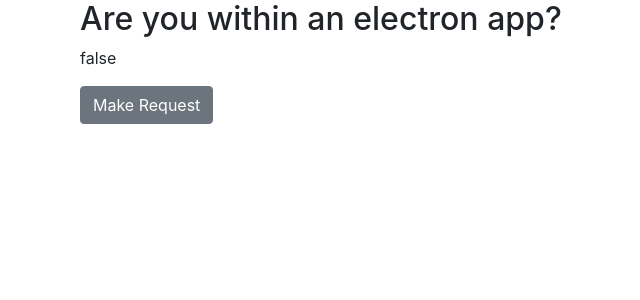
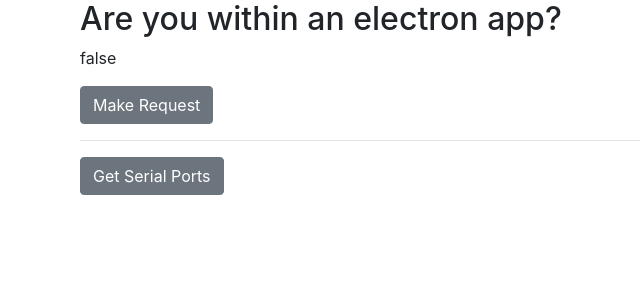
Before and after one commit to GE-MDS-FNM-V2/react-ui, a React (Create React App) app: page / in a window 1280 px wide. Shown: the top 300 px of the page, without its empty margins (5-645 px from the left). Built offline with nearby package versions, Linux system fonts and the light colour scheme.

Commit message:
refactored redux to be the way its supposed to be and added serial comm

```diff
--- a/src/components/home.js
+++ b/src/components/home.js
@@ -1,33 +1,49 @@
 import React from 'react';
 import { Button, Container, Row, Col } from 'reactstrap';
-import { fetchResult } from '../store/actions';
 
-export default ({ dispatch, result, fetchingResult, error, inElectron }) => {
+export default ({ inElectron, fetchMockApi, fetchSerial, mockApi, serial }) => {
   return (
     <Container>
       <Row>
         <Col xs={12}>
           <h2>Are you within an electron app?</h2>{' '}
           <p>{JSON.stringify(inElectron)}</p>
-          {result && (
+          {mockApi.result && (
             <React.Fragment>
-              <h2>Result</h2> <p>{JSON.stringify(result, null, 4)}</p>
+              <h2>Result</h2> <p>{JSON.stringify(mockApi.result, null, 4)}</p>
             </React.Fragment>
           )}
-          {fetchingResult && <h2>Is Fetching</h2>}
-          {error && (
+          {mockApi.isFetching && <h2>Is Fetching Mock API</h2>}
+          {mockApi.error && (
             <React.Fragment>
-              <h2>Error</h2> <p>{JSON.stringify(error, null, 4)}</p>
+              <h2>Error</h2> <p>{JSON.stringify(mockApi.error, null, 4)}</p>
             </React.Fragment>
           )}
           <Button
             onClick={() => {
-              console.log(dispatch);
-              console.log('hello world');
-              dispatch(fetchResult());
+              fetchMockApi();
             }}
           >
             Make Request
+          </Button>
+          <hr />
+          {serial.result && (
+            <React.Fragment>
+              <h2>Result</h2> <p>{JSON.stringify(serial.result, null, 4)}</p>
+            </React.Fragment>
+          )}
+          {serial.isFetching && <h2>Is Fetching Serial Port</h2>}
+          {serial.error && (
+            <React.Fragment>
+              <h2>Error</h2> <p>{JSON.stringify(serial.error, null, 4)}</p>
+            </React.Fragment>
+          )}
+          <Button
+            onClick={() => {
+              fetchSerial();
+            }}
+          >
+            Get Serial Ports
           </Button>
         </Col>
       </Row>
--- a/src/containers/home.js
+++ b/src/containers/home.js
@@ -1,15 +1,27 @@
 import { connect } from 'react-redux';
 import Home from '../components/home';
+import { fetchMockApi } from '../store/actions/mockApi';
+import { fetchSerial } from '../store/actions/serial';
+
+const mapDispatchToProps = dispatch => {
+  return {
+    // dispatching actions returned by action creators
+    fetchMockApi: () => dispatch(fetchMockApi()),
+    fetchSerial: () => dispatch(fetchSerial())
+  };
+};
 
 const mapStateToProps = state => {
   return {
-    result: state.result,
-    fetchingResult: state.fetchingResult,
-    error: state.error,
+    mockApi: state.mockApi,
+    serial: state.serial,
     inElectron: state.inElectron
   };
 };
 
-const MainContainer = connect(mapStateToProps)(Home);
+const MainContainer = connect(
+  mapStateToProps,
+  mapDispatchToProps
+)(Home);
 
 export default MainContainer;
--- a/src/store/actions/index.js
+++ b/src/store/actions/index.js
@@ -1,25 +1,4 @@
-import { mockRequest } from '../../api';
+import * as mockApi from './mockApi';
+import * as serial from './serial';
 
-export const FETCH_RESULT = 'FETCH_RESULT';
-export const FETCH_RESULT_SUCCESS = 'FETCH_RESULT_SUCCESS';
-export const FETCH_RESULT_FAILURE = 'FETCH_RESULT_FAILURE';
-
-export const fetchResult = () => {
-  return (dispatch, getState) => {
-    dispatch({ type: FETCH_RESULT });
-
-    mockRequest()
-      .then(result => {
-        dispatch({
-          type: FETCH_RESULT_SUCCESS,
-          payload: result.data
-        });
-      })
-      .catch(e => {
-        dispatch({
-          type: FETCH_RESULT_FAILURE,
-          payload: e
-        });
-      });
-  };
-};
+export { mockApi, serial };
--- /dev/null
+++ b/src/store/actions/mockApi/index.js
@@ -0,0 +1,25 @@
+import { mockRequest } from '../../../api';
+
+export const FETCH_MOCK_API = 'FETCH_MOCK_API';
+export const FETCH_MOCK_API_SUCCESS = 'FETCH_MOCK_API_SUCCESS';
+export const FETCH_MOCK_API_FAILURE = 'FETCH_MOCK_API_FAILURE';
+
+export const fetchMockApi = () => {
+  return (dispatch, getState) => {
+    dispatch({ type: FETCH_MOCK_API });
+
+    mockRequest()
+      .then(result => {
+        dispatch({
+          type: FETCH_MOCK_API_SUCCESS,
+          payload: result.data
+        });
+      })
+      .catch(e => {
+        dispatch({
+          type: FETCH_MOCK_API_FAILURE,
+          payload: e
+        });
+      });
+  };
+};
--- /dev/null
+++ b/src/store/actions/serial/index.js
@@ -0,0 +1,26 @@
+import axios from 'axios';
+
+export const FETCH_SERIAL = 'FETCH_SERIAL';
+export const FETCH_SERIAL_SUCCESS = 'FETCH_SERIAL_SUCCESS';
+export const FETCH_SERIAL_FAILURE = 'FETCH_SERIAL_FAILURE';
+
+export const fetchSerial = () => {
+  return (dispatch, getState) => {
+    dispatch({ type: FETCH_SERIAL });
+
+    axios
+      .get('http://localhost:3001/serialInfo')
+      .then(result => {
+        dispatch({
+          type: FETCH_SERIAL_SUCCESS,
+          payload: result.data
+        });
+      })
+      .catch(e => {
+        dispatch({
+          type: FETCH_SERIAL_FAILURE,
+          payload: e
+        });
+      });
+  };
+};
--- a/src/store/initialState.js
+++ /dev/null
@@ -1,8 +0,0 @@
-const currentUrl = new URL(window.location.href);
-
-export default {
-  result: null,
-  fetchingResult: false,
-  error: null,
-  inElectron: currentUrl.searchParams.has('inElectron')
-};
--- /dev/null
+++ b/src/store/reducers/inElectron/index.js
@@ -0,0 +1,3 @@
+const currentUrl = new URL(window.location.href);
+
+export default (state, action) => currentUrl.searchParams.has('inElectron');
--- a/src/store/reducers/index.js
+++ b/src/store/reducers/index.js
@@ -1,34 +1,10 @@
-import {
-  FETCH_RESULT,
-  FETCH_RESULT_SUCCESS,
-  FETCH_RESULT_FAILURE
-} from '../actions';
-import initialState from '../initialState';
+import { combineReducers } from 'redux';
+import mockApi from './mockApi';
+import serial from './serial';
+import inElectron from './inElectron';
 
-export default (state = initialState, action) => {
-  switch (action.type) {
-    case FETCH_RESULT:
-      return {
-        ...state,
-        fetchingResult: true,
-        error: null,
-        result: null
-      };
-    case FETCH_RESULT_SUCCESS:
-      return {
-        ...state,
-        fetchingResult: false,
-        result: action.payload,
-        error: null
-      };
-    case FETCH_RESULT_FAILURE:
-      return {
-        ...state,
-        fetchingResult: false,
-        result: null,
-        error: action.payload
-      };
-    default:
-      return state;
-  }
-};
+export default combineReducers({
+  mockApi,
+  serial,
+  inElectron
+});
--- /dev/null
+++ b/src/store/reducers/mockApi/index.js
@@ -0,0 +1,34 @@
+import {
+  FETCH_MOCK_API,
+  FETCH_MOCK_API_FAILURE,
+  FETCH_MOCK_API_SUCCESS
+} from '../../actions/mockApi';
+import initialState from './initialState';
+
+export default (state = initialState, action) => {
+  switch (action.type) {
+    case FETCH_MOCK_API:
+      return {
+        ...state,
+        isFetching: true,
+        error: null,
+        result: null
+      };
+    case FETCH_MOCK_API_SUCCESS:
+      return {
+        ...state,
+        isFetching: false,
+        result: action.payload,
+        error: null
+      };
+    case FETCH_MOCK_API_FAILURE:
+      return {
+        ...state,
+        isFetching: false,
+        result: null,
+        error: action.payload
+      };
+    default:
+      return state;
+  }
+};
--- /dev/null
+++ b/src/store/reducers/mockApi/initialState.js
@@ -0,0 +1,5 @@
+export default {
+  error: null,
+  ports: [],
+  isFetching: false
+};
--- /dev/null
+++ b/src/store/reducers/serial/index.js
@@ -0,0 +1,34 @@
+import {
+  FETCH_SERIAL,
+  FETCH_SERIAL_FAILURE,
+  FETCH_SERIAL_SUCCESS
+} from '../../actions/serial';
+import initialState from './initialState';
+
+export default (state = initialState, action) => {
+  switch (action.type) {
+    case FETCH_SERIAL:
+      return {
+        ...state,
+        isFetching: true,
+        error: null,
+        result: null
+      };
+    case FETCH_SERIAL_SUCCESS:
+      return {
+        ...state,
+        isFetching: false,
+        result: action.payload,
+        error: null
+      };
+    case FETCH_SERIAL_FAILURE:
+      return {
+        ...state,
+        isFetching: false,
+        result: null,
+        error: action.payload
+      };
+    default:
+      return state;
+  }
+};
--- /dev/null
+++ b/src/store/reducers/serial/initialState.js
@@ -0,0 +1,7 @@
+const currentUrl = new URL(window.location.href);
+
+export default {
+  result: null,
+  isFetching: false,
+  error: null
+};
```
